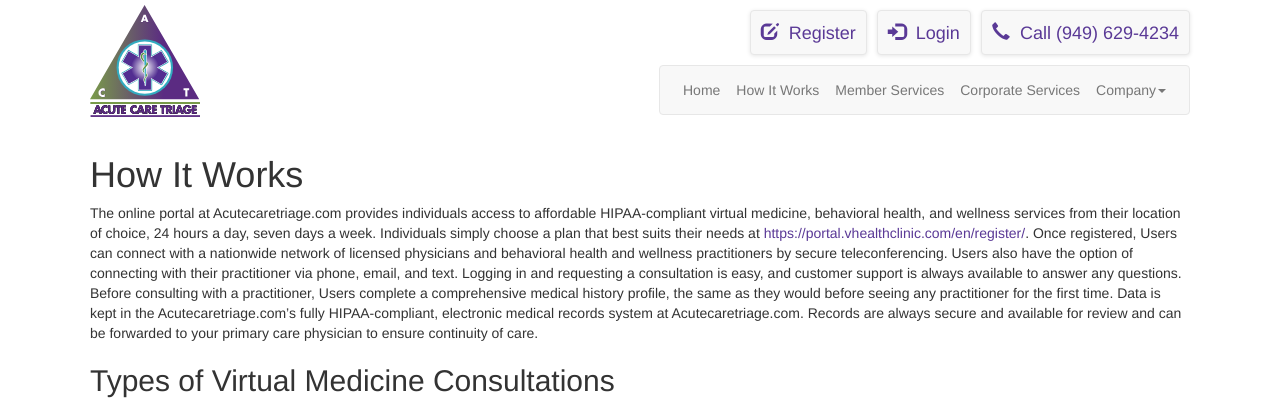
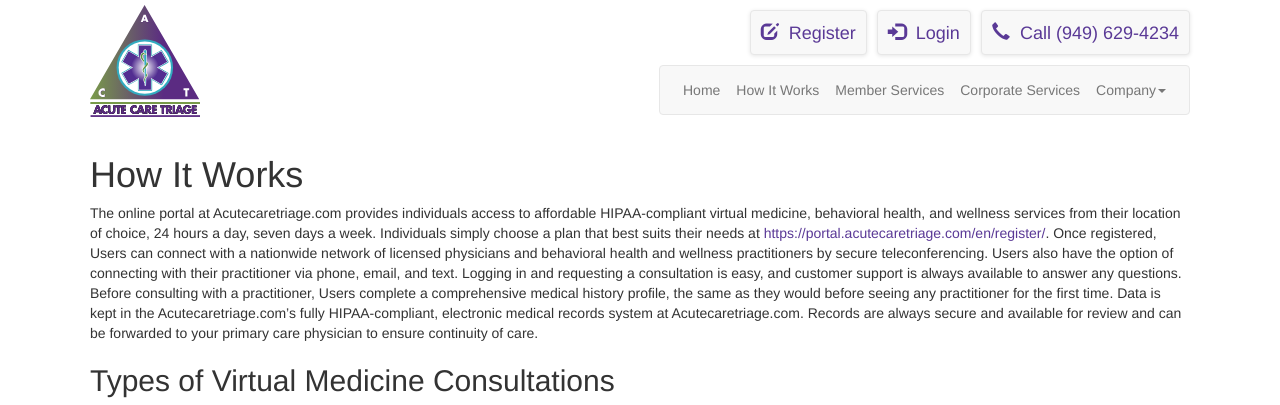
Before and after one commit to 1VirtualHealth/vhealthclinic.com, a Jekyll site: the page built from _posts/static/0100-01-03-how-it-works.html, in a window 1280 px wide. Shown: the top 405 px of the page. Built offline with Jekyll 4.4.1, drawn with Linux system fonts in a browser that asks for light colours; nearby versions of some CDN libraries; Markdown is read by kramdown in place of the engine named in the settings; some of the changed lines change nothing that is shown.

Commit message:
Update links.yml

```diff
--- a/_data/links.yml
+++ b/_data/links.yml
@@ -1,2 +1,2 @@
-login: https://portal.vhealthclinic.com/en/userlogin
-register: https://portal.vhealthclinic.com/en/register/
+login: https://portal.acutecaretriage.com/en/userlogin
+register: https://portal.acutecaretriage.com/en/register/
```
